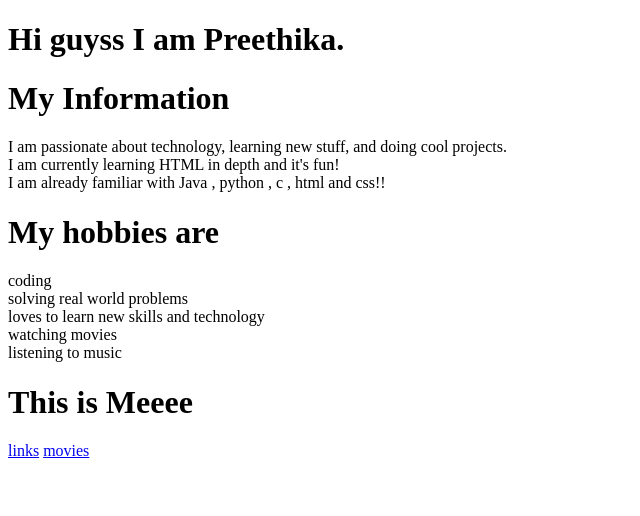
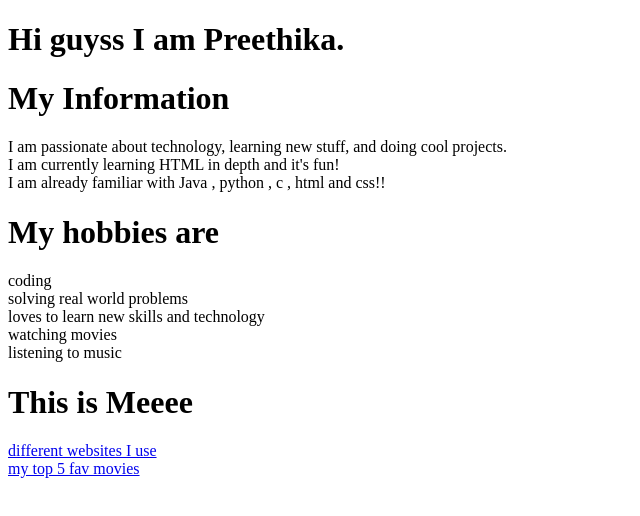
Before and after one commit to preethikaamulya/my-first-website, a plain HTML site: page index.html in a window 1280 px wide. Shown: the whole page, without its empty margins (0-640 px from the left). Drawn offline with Linux system fonts and the light colour scheme.

Commit message:
Update index.html

```diff
--- a/index.html
+++ b/index.html
@@ -24,7 +24,7 @@ I am already familiar with Java , python , c , html and css!!
     listening to music<br>
 </p>
 <h1>This is Meeee</h1>
-<a href="links.html"target="_blank">links</a>
-<a href="movies.html"target="_blank">movies</a>
+<a href="links.html style="font-size: 24px;""target="_blank">different websites I use</a><br>
+<a href="movies.html style="font-size: 24px;""target="_blank">my top 5 fav movies</a>
 </body>
 </html>
```
